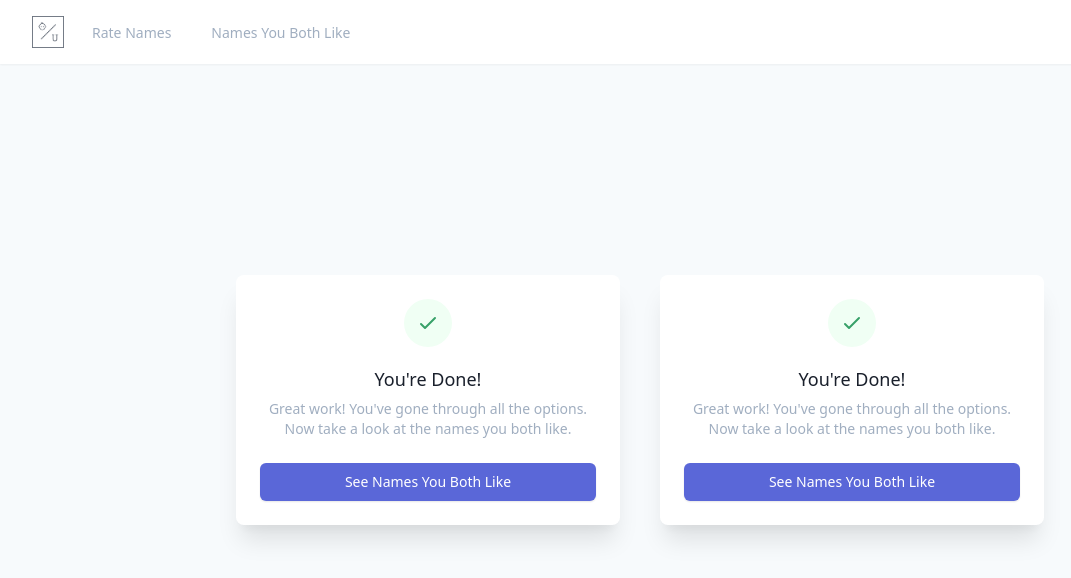
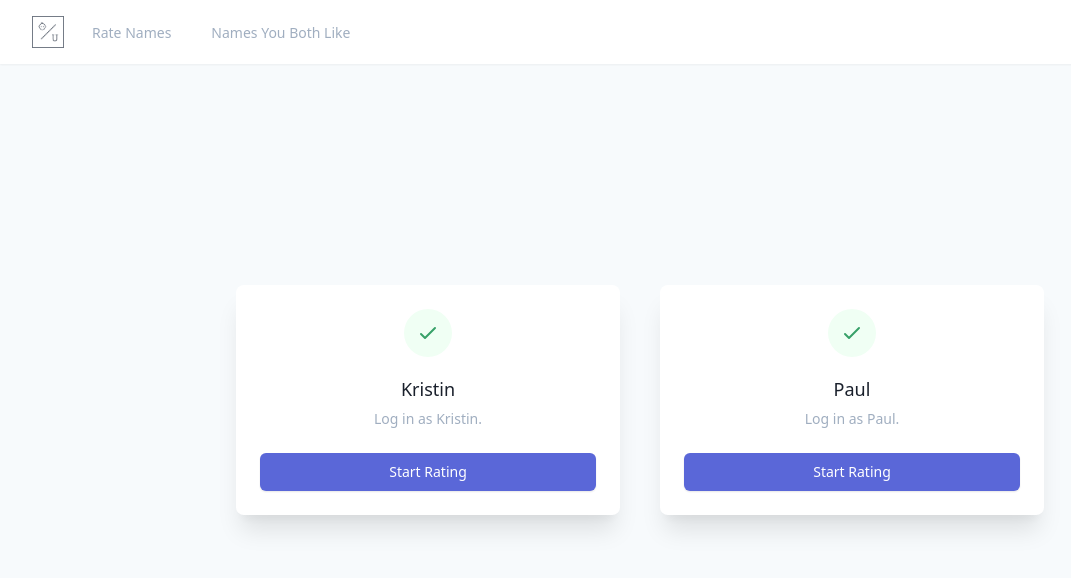
Before and after one commit to datajoy-co/i-am-baby, a Next.js app: page / in a window 1280 px wide. Shown: the top 578 px of the page, without its empty margins (0-1071 px from the left). Built offline with nearby package versions, Linux system fonts and the light colour scheme; what @tailwindcss/ui would draw is missing.

Commit message:
Fix regression in index page.

```diff
--- a/components/log-in-card.js
+++ b/components/log-in-card.js
@@ -32,12 +32,11 @@ export default function logInCard (props) {
             className='text-lg leading-6 font-medium text-gray-900'
             id='modal-headline'
           >
-            You're Done!
+            {userName}
           </h3>
           <div className='mt-2'>
             <p className='text-sm leading-5 text-gray-500'>
-              Great work! You've gone through all the options. Now take a look
-              at the names you both like.
+              Log in as {userName}.
             </p>
           </div>
         </div>
@@ -49,7 +48,7 @@ export default function logInCard (props) {
               type='button'
               className='inline-flex justify-center w-full rounded-md border border-transparent px-4 py-2 bg-indigo-600 text-base leading-6 font-medium text-white shadow-sm hover:bg-indigo-500 focus:outline-none focus:border-indigo-700 focus:shadow-outline-indigo transition ease-in-out duration-150 sm:text-sm sm:leading-5'
             >
-              See Names You Both Like
+              Start Rating
             </button>
           </Link>
         </span>
```
